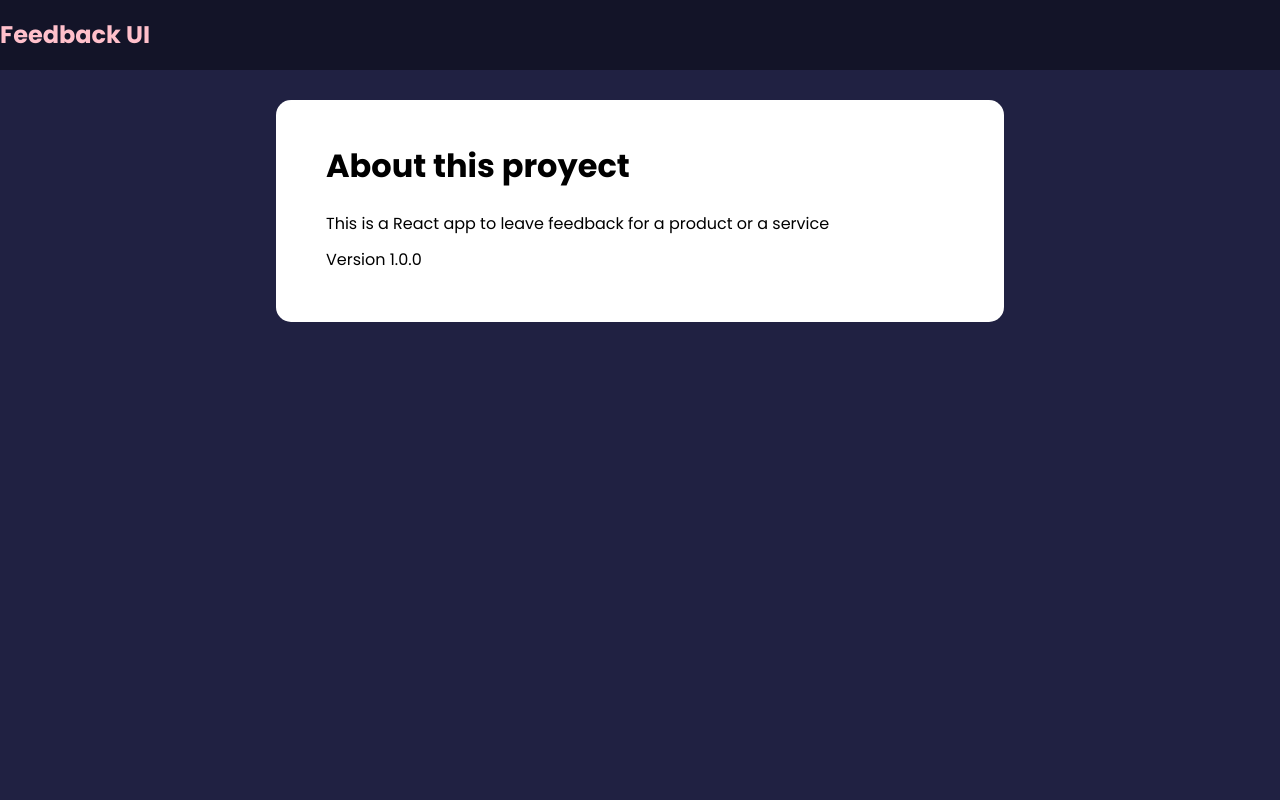
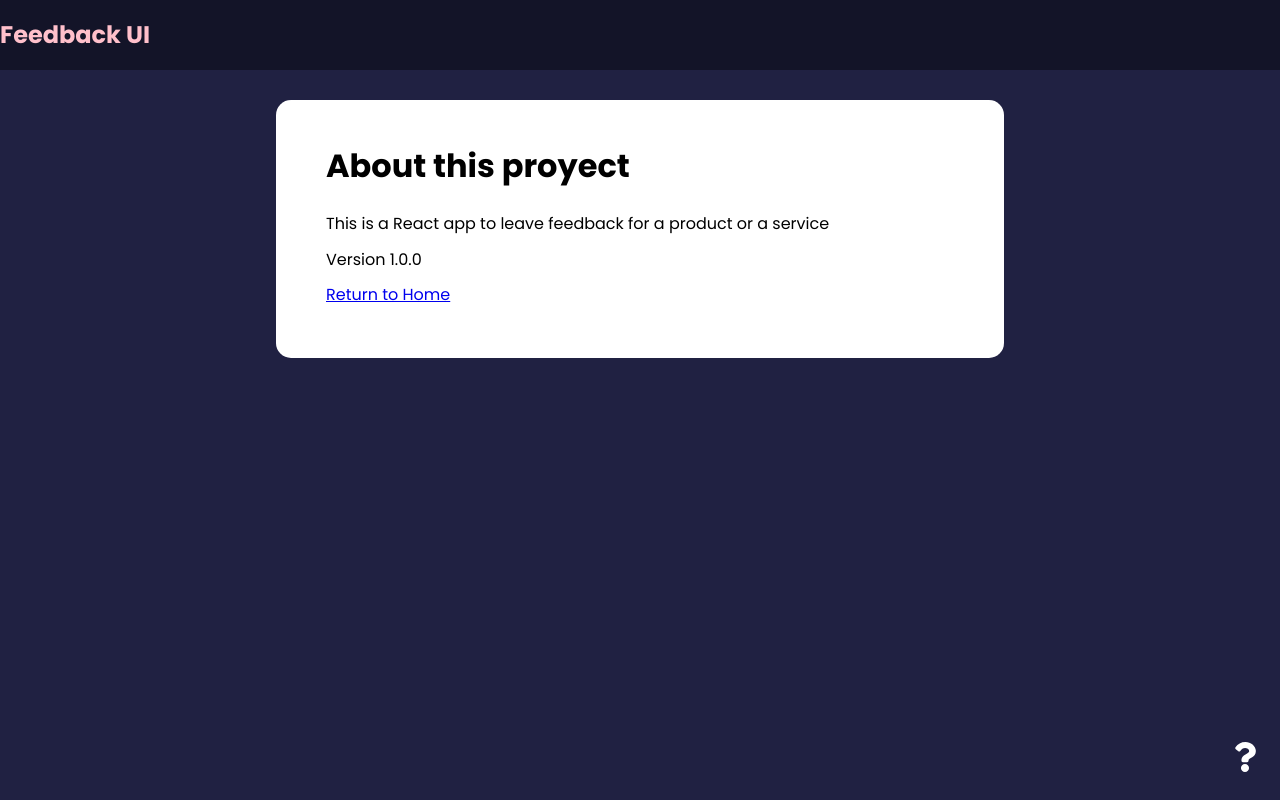
Before and after one commit to antoniodiverso/feedback-app, a React (Create React App) app: page /about in a window 1280 px wide. Built offline with nearby package versions, Linux system fonts and the light colour scheme.

Commit message:
NavLinks, useParams, Navigate and Nested Routes
Lesson 28, 29 and 30

```diff
--- a/src/App.js
+++ b/src/App.js
@@ -5,9 +5,11 @@
 import FeedbackList from "./components/FeedbackList";
 import FeedbackStats from "./components/FeedbackStats";
 import FeedbackForm from "./components/FeedbackForm";
+import AboutIconLink from "./components/AboutIconLink";
 import FeedbackData from "./data/FeedbackData";
 import Card from "./components/shared/Card";
 import AboutPage from "./pages/About";
+import {FeedbackProvider} from './context/FeedbackContext'
 
 function App() {
   const [feedback, setFeedback] = useState(FeedbackData);
@@ -24,6 +26,7 @@
   };
 
   return (
+    <FeedbackProvider>
     <Router>
       <Header />
 
@@ -46,8 +49,10 @@
 
           <Route path="/about" element={<AboutPage />} />
         </Routes>
+        <AboutIconLink />
       </div>
     </Router>
+    </FeedbackProvider>
   );
 }
 
--- /dev/null
+++ b/src/components/AboutIconLink.jsx
@@ -0,0 +1,15 @@
+import React from "react";
+import { FaQuestion } from "react-icons/fa";
+import { Link } from "react-router-dom";
+
+function AboutIconLink() {
+  return (
+    <div className="about-link">
+      <Link to="/about">
+        <FaQuestion size={30} />
+      </Link>
+    </div>
+  );
+}
+
+export default AboutIconLink;
--- /dev/null
+++ b/src/context/FeedbackContext.js
@@ -0,0 +1,25 @@
+import { createContext, useState } from "react";
+
+const FeedbackContext = createContext();
+
+export const FeedbackProvider = ({ children }) => {
+  const [feedback, setFeedback] = useState([
+    {
+      id: 1,
+      text: "This item is from context",
+      rating: 10,
+    },
+  ]);
+
+  return (
+    <FeedbackContext.Provider
+      value={{
+        feedback,
+      }}
+    >
+      {children}
+    </FeedbackContext.Provider>
+  );
+};
+
+export default FeedbackContext;
--- a/src/pages/About.jsx
+++ b/src/pages/About.jsx
@@ -1,16 +1,20 @@
-import React from 'react'
-import Card from '../components/shared/Card'
+import React from "react";
+import Card from "../components/shared/Card";
+import { Link } from "react-router-dom";
 
 function About() {
   return (
     <Card>
       <div className="about">
-          <h1>About this proyect</h1>
-          <p>This is a React app to leave feedback for a product or a service</p>
-          <p>Version 1.0.0</p>
+        <h1>About this proyect</h1>
+        <p>This is a React app to leave feedback for a product or a service</p>
+        <p>Version 1.0.0</p>
+        <p>
+          <Link to="/">Return to Home</Link>
+        </p>
       </div>
     </Card>
-  )
+  );
 }
 
-export default About
+export default About;
```
